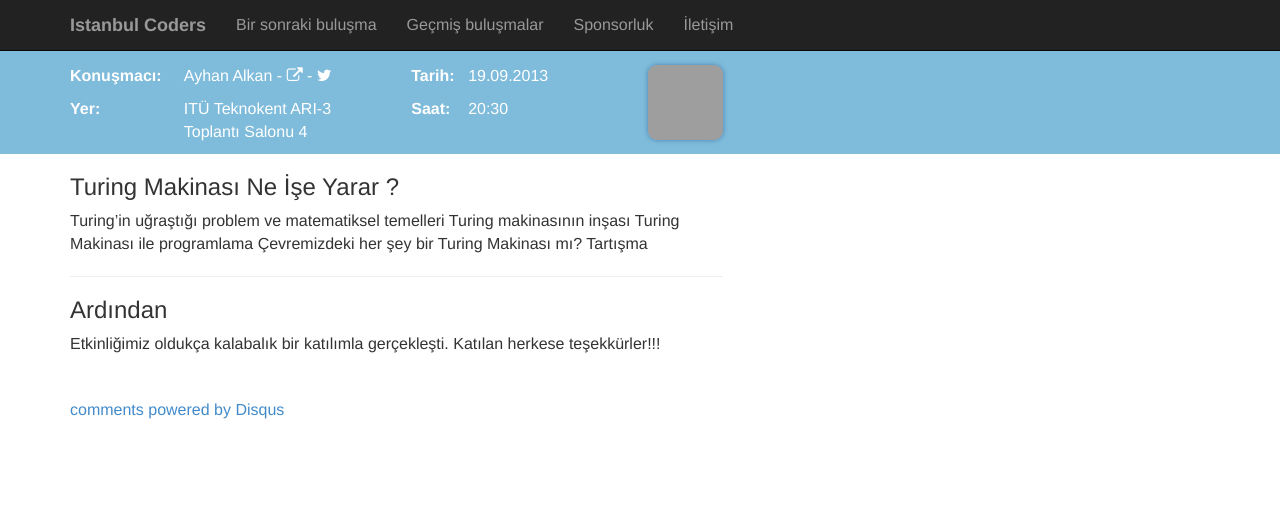
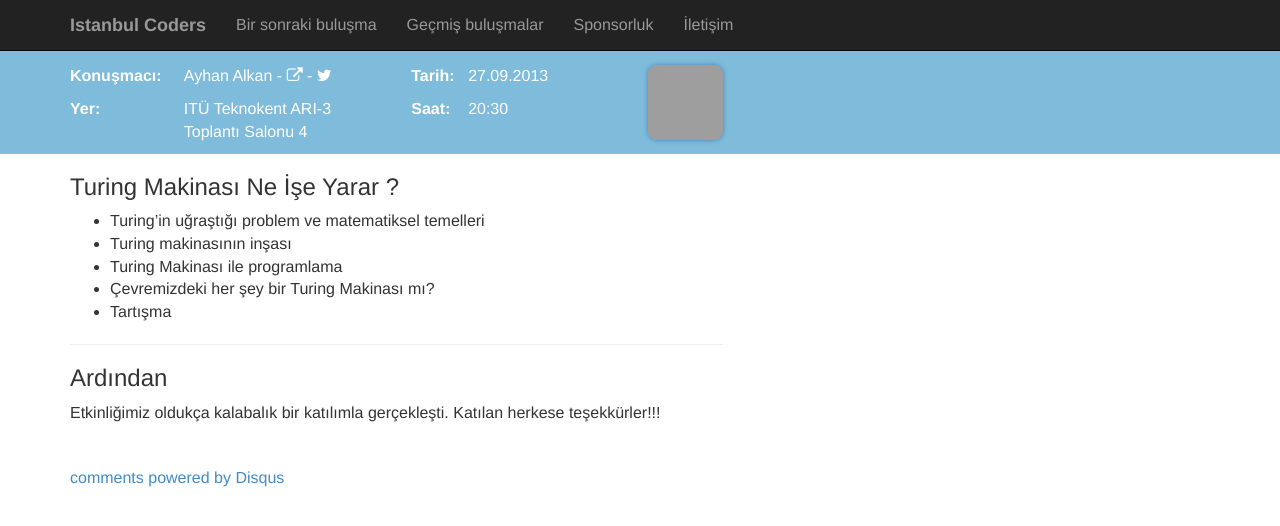
Before and after one commit to selimober/istanbul-coders, a Jekyll site: the page built from _posts/2013-09-20-turing-machine-2.md, in a window 1280 px wide. Shown: the top 526 px of the page. Built offline with Jekyll 4.4.1, drawn with Linux system fonts in a browser that asks for light colours; Markdown is read by kramdown in place of the engine named in the settings; comment, search, counter and statistics services are not loaded; grey boxes are pictures that could not be loaded.

Commit message:
date and markdown fix

```diff
--- a/_posts/2013-09-20-turing-machine-2.md
+++ b/_posts/2013-09-20-turing-machine-2.md
@@ -1,7 +1,7 @@
 ---
 layout: meeting
 category: meetings
-date: 2013-09-19 19:30:00 EET
+date: 2013-09-27 19:30:00 EET
 speaker: Ayhan Alkan
 speaker-homepage: http://about.me/ismailberkan
 speaker-twitter: ayhanalkan
@@ -10,11 +10,11 @@ venue: ITÜ Teknokent ARI-3 Toplantı Salonu 4
 title: Turing Makinası Ne İşe Yarar ?
 ---
 
-Turing'in uğraştığı problem ve matematiksel temelleri
-Turing makinasının inşası
-Turing Makinası ile programlama
-Çevremizdeki her şey bir Turing Makinası mı?
-Tartışma
+- Turing'in uğraştığı problem ve matematiksel temelleri
+- Turing makinasının inşası
+- Turing Makinası ile programlama
+- Çevremizdeki her şey bir Turing Makinası mı?
+- Tartışma
 
 ------
 
```
